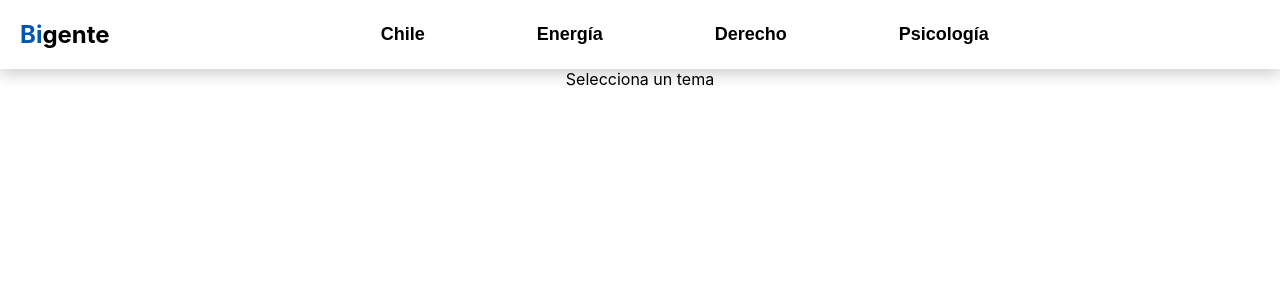
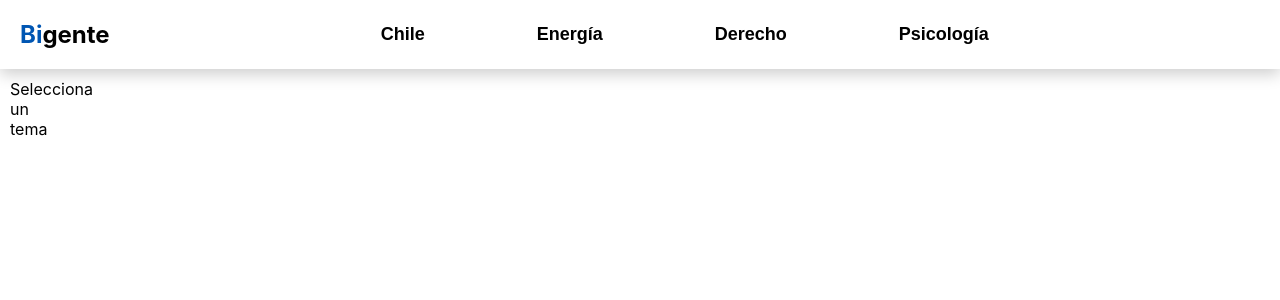
Before and after one commit to joaquinlzs/Bigente_v2, a React (Create React App) app in the folder app-bigente/: page / in a window 1280 px wide. Shown: the top 300 px of the page. Built offline with nearby package versions, Linux system fonts and the light colour scheme.

Commit message:
display cards por every subreddit added

```diff
--- a/app-bigente/src/App.js
+++ b/app-bigente/src/App.js
@@ -2,6 +2,9 @@ import './App.css';
 import Header from './components/Header'
 import { useSelector } from 'react-redux';
 import { useEffect, useState } from 'react';
+import Card from './components/Card';
+import randomTags from './utility/tagFunction';
+import '../src/styles/Cardcontainer.css';
 
 function App() {
   const selectedTopic = useSelector((state) => state.topic[0])
@@ -11,7 +14,19 @@ function App() {
     if (!selectedTopic) {
       setTestTitles("Selecciona un tema")
     } else if (selectedTopic.length > 1) {
-      setTestTitles(selectedTopic.map(item => item.title))
+      //setTestTitles(selectedTopic.map(item => item.title))
+      setTestTitles(selectedTopic.map(item =>
+      <Card
+        key={item.id}
+        title={item.title}
+        subreddit={item.subreddit}
+        score={item.score}
+        permalink={item.link}
+        tags={randomTags()}
+        created={item.date}
+
+      />))
+      console.log(testTitles)
     } else if (selectedTopic.length === 1) {
       setTestTitles(selectedTopic)
     }
@@ -20,7 +35,7 @@ function App() {
   return (
     <div className="App">
       <Header />
-      <div>
+      <div className="cardscontainer">
         {testTitles}
       </div>
     </div>
--- a/app-bigente/src/components/Card.js
+++ b/app-bigente/src/components/Card.js
@@ -4,7 +4,7 @@ import Tag from './Tag';
 import tiempoPasadoHastaHoy from '../utility/dateUnix';
 import getCardSize from '../utility/cardSize';
 
-function Card({ title, subreddit, selftext, score, thumbnail, permalink, tags, created }) {
+function Card({ title, subreddit, selftext, score, permalink, tags, created }) {
     const [flipped, setFlipped] = useState(false);
     const hasSelftext = selftext && selftext.trim().length > 0;
 
--- /dev/null
+++ b/app-bigente/src/styles/Cardcontainer.css
@@ -0,0 +1,12 @@
+.cardscontainer {
+    display: grid;
+    gap: 10px;
+    justify-content: center;
+    padding: 10px;
+    grid-auto-flow: row; /* Cambia el flujo automático a vertical */
+
+    /* Utiliza minmax para establecer un tamaño fijo de las filas y columnas en píxeles */
+    grid-template-rows: repeat(auto-fill, minmax(15px, 1fr)); /* Filas de altura mínima de 200px */
+    grid-template-columns: repeat(auto-fill, minmax(15px, 1fr)); /* Columnas de ancho mínimo de 200px */
+
+}
--- a/app-bigente/src/utility/fetchData.js
+++ b/app-bigente/src/utility/fetchData.js
@@ -19,6 +19,7 @@ async function fetchData(objectSourceList) {
         }
 
         prettyData = rawData.map((item) => ({
+            id: item.data.id,
             title: item.data.title,
             score: item.data.score,
             subreddit: item.data.subreddit,
--- a/app-bigente/src/utility/tagFunction.js
+++ b/app-bigente/src/utility/tagFunction.js
@@ -1,7 +1,6 @@
 function randomTags() {
     const listaTags = ["PV", "Eólico", "Litio", "Gx", "Dx", "Tx", "ERNC", "SSCC", "EV"];
-    const cantidad = Math.floor(Math.random() * 3) + 1;
-    //const cantidad = 2;
+    const cantidad = Math.floor(Math.random() * 1) + 1;
     const tagsAleatorios = [];
 
     while (tagsAleatorios.length < cantidad) {
```
